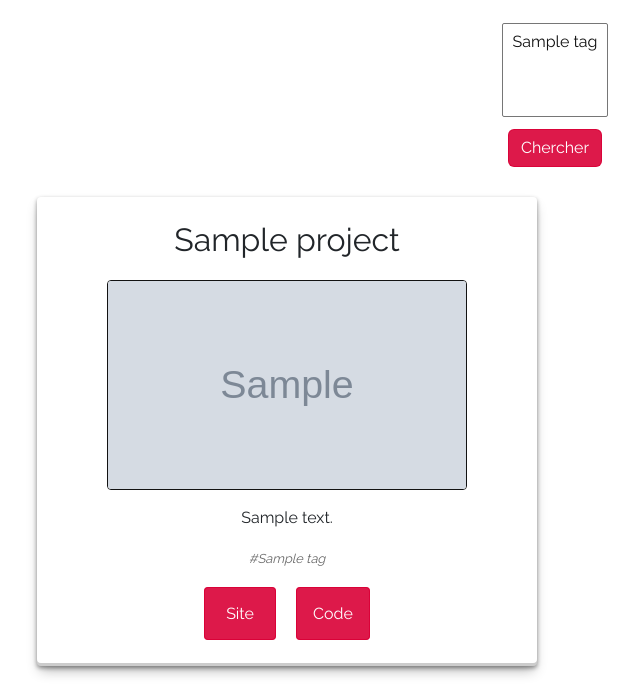
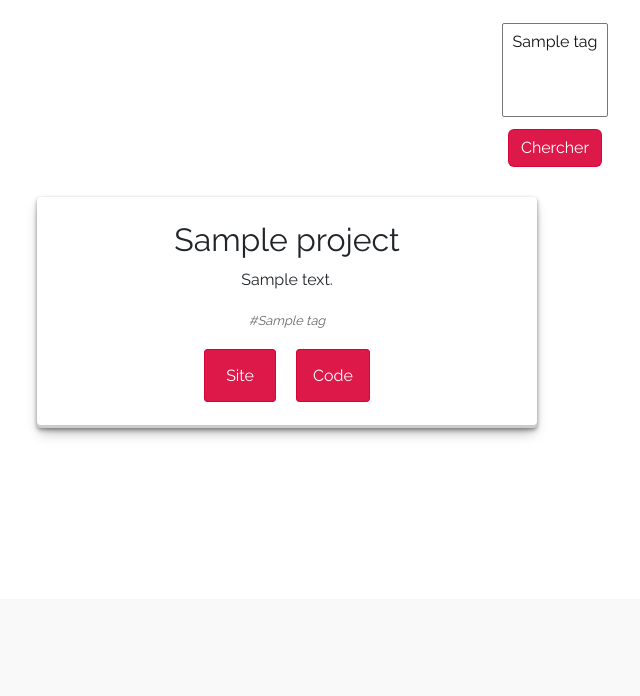
Before and after one commit to flodelage/Portfolio, a Django app: page /projects/ in a window 1280 px wide. Shown: the part 201-897 px from the top of the page, without its empty margins (85-725 px from the left). After the commit the page ends 637 px from the top, so only its background shows below. Run offline with Django 3.2, Linux system fonts and the light colour scheme; tables that the repository leaves empty hold one stand-in row (values such as "Sample post"); grey boxes marked "Sample" are stand-in pictures; some libraries are stand-ins or nearby versions.

Commit message:
test heroku

```diff
--- a/base/templates/base/components/card-project.html
+++ b/base/templates/base/components/card-project.html
@@ -3,7 +3,7 @@
 
 <div class="project-card">
     <h2>{{ project.title }}</h2>
-    <img class="image" src="{% static project.image.url %}">
+
     <div class="project-card-description">
         <p>{{ project.description }}</p>
     </div>
```
